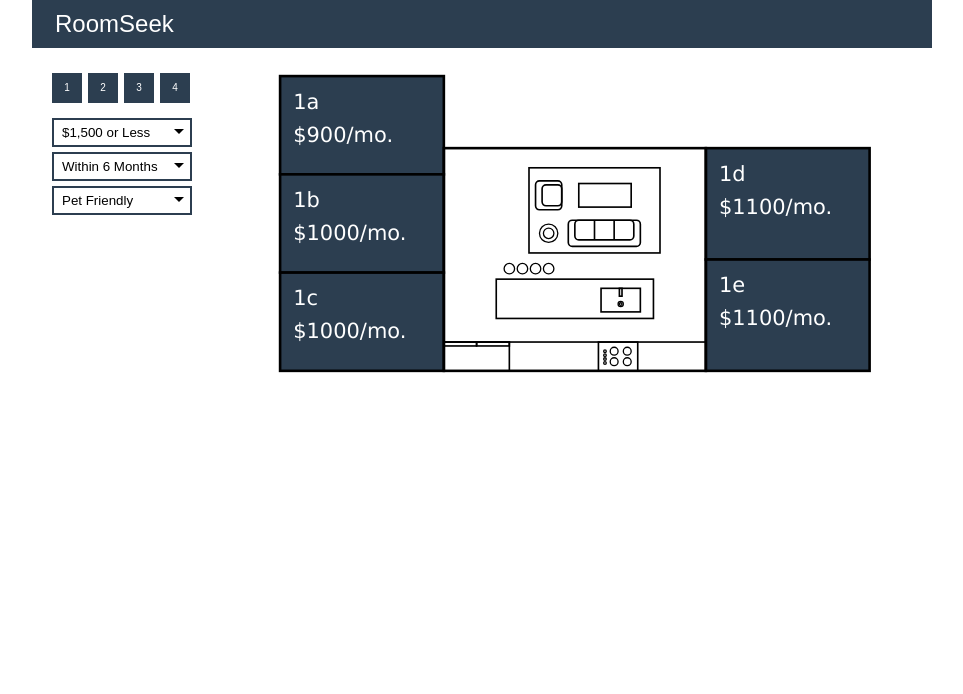
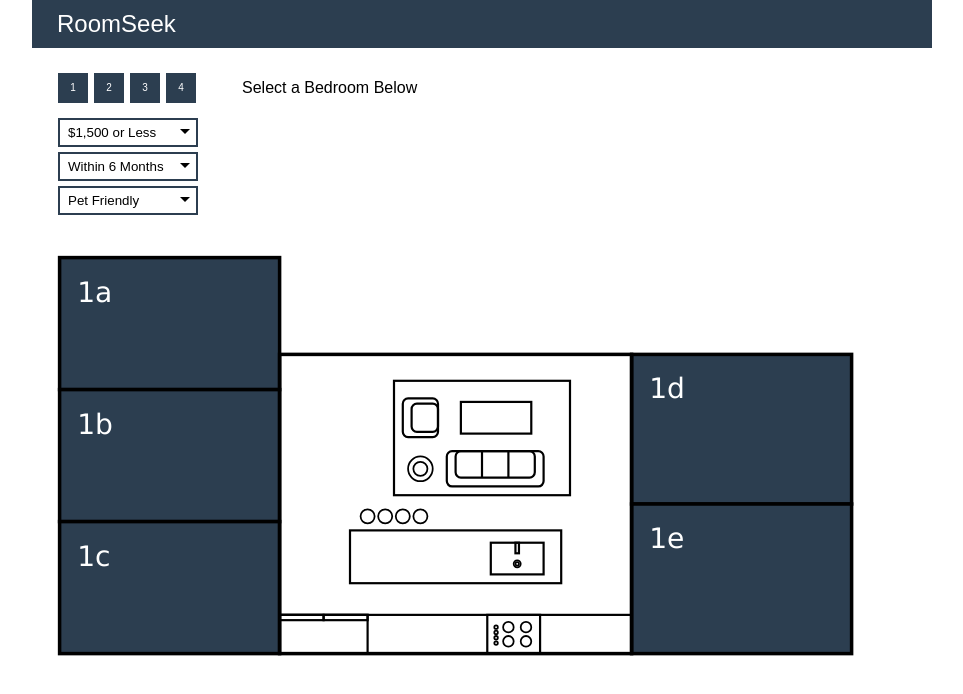
Before and after one commit to eckmLJE/room-seek-v2-fe, a React (Create React App) app: page / in a window 1280 px wide. Shown: the top 694 px of the page, without its empty margins (158-1121 px from the left). Built offline with nearby package versions, Linux system fonts and the light colour scheme.

Commit message:
click bedroom for detail

```diff
--- a/src/App.css
+++ b/src/App.css
@@ -12,7 +12,7 @@
   background-color: #2c3e50;
   width: 100%;
   padding: 10px;
-  padding-left: 23px;
+  padding-left: 25px;
   margin-bottom: 5px;
   color: white;
   font-size: 1.5em;
@@ -25,11 +25,11 @@ row::after {
 }
 
 .col-1 {
-  width: 25%;
+  width: 100%;
 }
 
 .col-2 {
-  width: 75%;
+  width: 100%;
 }
 
 [class*="col-"] {
@@ -48,12 +48,22 @@ row::after {
   margin: auto;
 }
 
+.filters-buttons {
+  position: relative;
+  float: left;
+}
+
+.bedroom-detail {
+  margin-left: 200px;
+}
+
 .apt-buttons {
   padding: 10px;
+  padding-left: 16px;
 }
 
 .filters {
-  padding-left: 5px;
+  padding-left: 11px;
   position: relative;
 }
 
@@ -114,10 +124,9 @@ button {
   line-height: 20px;
 }
 
-
 /* bedroom SVG */
 
-/* .bedroom-avail:hover {
-  fill:#3a536b;
+.bedroom-avail:hover {
+  fill: #3a536b;
   cursor: pointer;
-} */
+}
--- a/src/actions/apartments.js
+++ b/src/actions/apartments.js
@@ -9,3 +9,8 @@ export const setCurrentApartment = id => {
     id
   };
 };
+
+export const setCurrentBedroom = br => ({
+  type: "SET_CURRENT_BEDROOM",
+  br
+});
--- a/src/components/FilterBox.js
+++ b/src/components/FilterBox.js
@@ -6,6 +6,8 @@ import { setRentFilter } from "../actions/filters";
 import { setMonthsFilter } from "../actions/filters";
 import { setPetFilter } from "../actions/filters";
 
+import { apartments } from "../database/apartments";
+
 class FilterBox extends Component {
   handleAptClick = e => {
     e.preventDefault();
@@ -13,9 +15,17 @@ class FilterBox extends Component {
     this.props.setCurrentApartment(id);
   };
 
+  getBedroomDetail = () => {
+    const apartment = apartments.find(
+      apt => apt.id === this.props.currentApartment
+    );
+    return apartment.bedrooms.find(br => br.name === this.props.currentBedroom);
+  };
+
   render() {
     return (
       <div className="col-1">
+        <div className="filters-buttons">
           <div className="apt-buttons" onClick={this.handleAptClick}>
             <button name="1">1</button>
             <button name="2">2</button>
@@ -31,7 +41,9 @@ class FilterBox extends Component {
               </select>
             </div>
             <div className="select-box box-2">
-            <select onChange={e => this.props.setMonthsFilter(e.target.value)}>
+              <select
+                onChange={e => this.props.setMonthsFilter(e.target.value)}
+              >
                 <option value="6">Within 6 Months</option>
                 <option value="3">Within 3 Months</option>
                 <option value="1">Within 1 Month</option>
@@ -45,12 +57,31 @@ class FilterBox extends Component {
             </div>
           </div>
         </div>
+        <div className="bedroom-detail">
+          {this.props.currentBedroom ? (
+            <div>
+              <h4>Bedroom Detail</h4>
+              <div>
+                Bedroom: {this.props.currentApartment}
+                {this.getBedroomDetail().name}
+              </div>
+              <div>Rent: {this.getBedroomDetail().rent}</div>
+              <div>Lease Start: {this.getBedroomDetail().start}</div>
+              <div>Term: {this.getBedroomDetail().term}</div>
+            </div>
+          ) : (
+            <p>Select a Bedroom Below</p>
+          )}
+        </div>
+      </div>
     );
   }
 }
 
 const mapStateToProps = state => ({
-  apartments: state.apartments.apartments
+  apartments: state.apartments.apartments,
+  currentBedroom: state.apartments.currentBedroom,
+  currentApartment: state.apartments.currentApartment
 });
 
 const mapDispatchToProps = dispatch => ({
--- a/src/components/floorplan/Bedroom.js
+++ b/src/components/floorplan/Bedroom.js
@@ -2,9 +2,11 @@ import React, { Component, Fragment } from "react";
 import { connect } from "react-redux";
 import { bedroomKey } from "../../database/apartments";
 
-import { enableHoverCard } from "../../actions/hovers";
-import { updateHoverXY } from "../../actions/hovers";
-import { disableHoverCard } from "../../actions/hovers";
+// import { enableHoverCard } from "../../actions/hovers";
+// import { updateHoverXY } from "../../actions/hovers";
+// import { disableHoverCard } from "../../actions/hovers";
+
+import { setCurrentBedroom } from "../../actions/apartments";
 
 const addMonths = (date, months) => {
   date.setMonth(date.getMonth() + months);
@@ -12,7 +14,6 @@ const addMonths = (date, months) => {
 };
 
 class Bedroom extends Component {
-
   // handleHoverEnable = e => {
   //   this.props.enableHoverCard(this.props.currentApartment, e.target.id);
   // };
@@ -42,6 +43,7 @@ class Bedroom extends Component {
           // onMouseEnter={this.handleHoverEnable}
           // onMouseMove={this.handleHoverMove}
           // onMouseLeave={this.props.disableHoverCard}
+          onClick={() => this.props.setCurrentBedroom(bedroom.name)}
           id={bedroom.name}
           className={check ? "bedroom-avail" : "bedroom-not-avail"}
           x={key.x}
@@ -62,22 +64,12 @@ class Bedroom extends Component {
           {this.props.currentApartment}
           {bedroom.name}
         </text>
-        <text
-          x={key.x + 10}
-          y={key.y + 50}
-          fontFamily="Verdana"
-          fontSize="16"
-          fill={check ? "white" : "#2c3e50"}
-        >
-          ${bedroom.rent}
-          /mo.
-        </text>
       </Fragment>
     );
   };
 
   render() {
-    console.log("bedroom rendered")
+    console.log("bedroom rendered");
     return <Fragment>{this.drawBedroom()}</Fragment>;
   }
 }
@@ -90,9 +82,10 @@ const mapStateToProps = state => ({
 });
 
 const mapDispatchToProps = dispatch => ({
-  disableHoverCard: () => dispatch(disableHoverCard()),
-  enableHoverCard: (apt, br) => dispatch(enableHoverCard(apt, br)),
-  updateHoverXY: (x, y) => dispatch(updateHoverXY(x, y))
+  setCurrentBedroom: br => dispatch(setCurrentBedroom(br))
+  // disableHoverCard: () => dispatch(disableHoverCard()),
+  // enableHoverCard: (apt, br) => dispatch(enableHoverCard(apt, br)),
+  // updateHoverXY: (x, y) => dispatch(updateHoverXY(x, y))
 });
 
 export default connect(
--- a/src/reducers/apartmentsReducer.js
+++ b/src/reducers/apartmentsReducer.js
@@ -7,7 +7,8 @@ const apartmentsReducer = (
   state = {
     apartments: [],
     currentApartment: null,
-    currentBedrooms: []
+    currentBedrooms: [],
+    currentBedroom: null
   },
   action
 ) => {
@@ -20,6 +21,11 @@ const apartmentsReducer = (
         currentApartment: action.id,
         currentBedrooms: getBedrooms(state.apartments, action.id)
       };
+    case "SET_CURRENT_BEDROOM":
+      return {
+        ...state,
+        currentBedroom: action.br
+      };
     default:
       return state;
   }
```
Lines whose indentation alone changed are shown as unchanged.
